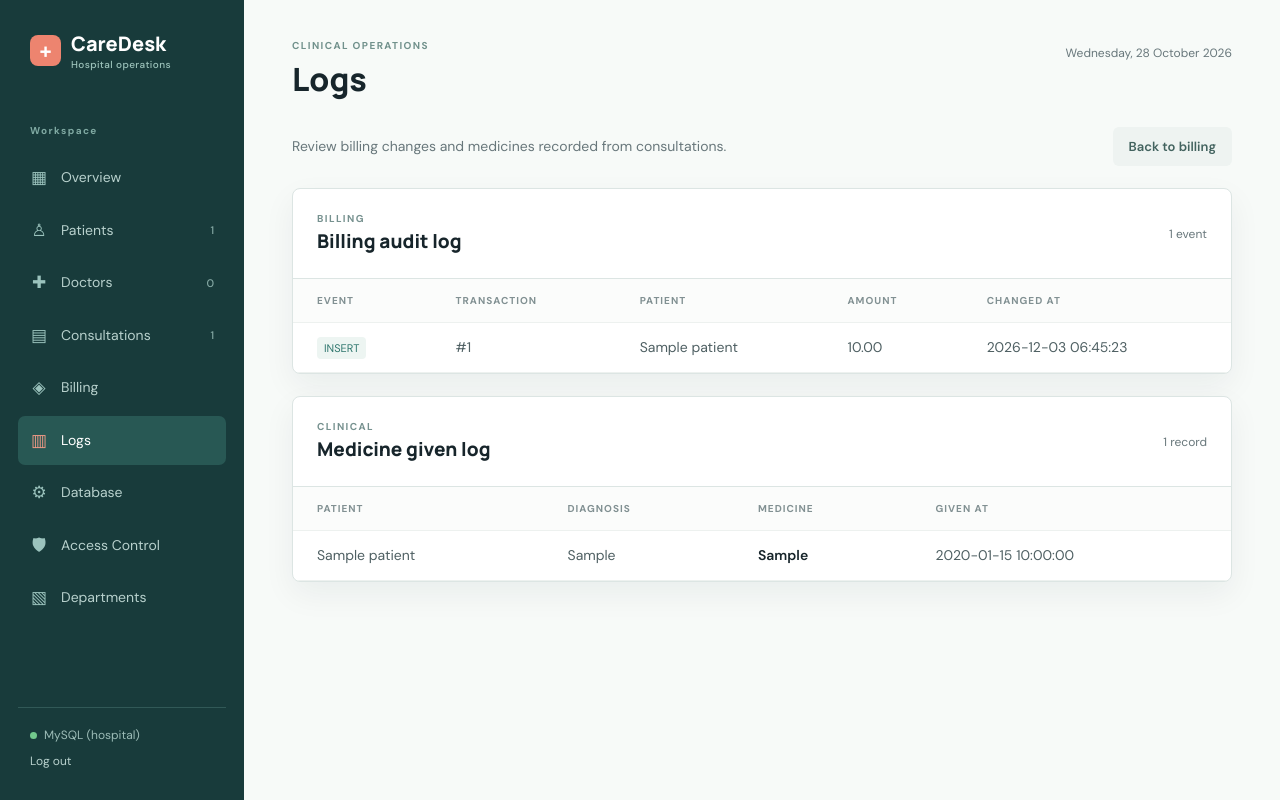
After one commit to termuxBash/HospitalManagement, a Flask app: page /logs in a window 1280 px wide. The commit adds this page. Run offline with Flask 3, Linux system fonts and the light colour scheme; the visitor is signed in with stand-in values (Sample User, id 1); tables that the repository leaves empty hold one stand-in row (values such as "Sample post").

Commit message:
feat: Implement logs page to review billing changes and medicines recorded

```diff
--- a/app.py
+++ b/app.py
@@ -653,11 +653,15 @@ if pymysql:
 @app.route("/")
 def dashboard():
     try:
+        def count_records(table):
+            row = fetch_one(f'SELECT COUNT(*) AS count FROM "{table}"')
+            return row["count"] if row is not None else 0
+
         stats = {
-            "patients": (fetch_one('SELECT COUNT(*) AS count FROM "Patient"') or {}).get("count", 0),
-            "doctors": (fetch_one('SELECT COUNT(*) AS count FROM "Doctor"') or {}).get("count", 0),
-            "consultations": (fetch_one('SELECT COUNT(*) AS count FROM "Consultation"') or {}).get("count", 0),
-            "billing": (fetch_one('SELECT COUNT(*) AS count FROM "Billing"') or {}).get("count", 0),
+            "patients": count_records("Patient"),
+            "doctors": count_records("Doctor"),
+            "consultations": count_records("Consultation"),
+            "billing": count_records("Billing"),
         }
         recent = fetch_all(
             '''SELECT c."ID", c."DateTime", c."Diagnosis", p."Name" AS patient,
@@ -901,6 +905,30 @@ def billing_audit():
     return render_template("billing_audit.html", groups=grouped_by_patient(records))
 
 
+@app.route("/logs")
+def logs():
+    billing_records = fetch_all(
+        '''SELECT a.*, COALESCE(p_new."Name", p_old."Name") AS patient
+           FROM "BillingAudit" a
+           LEFT JOIN "Consultation" c_new ON c_new."ID" = a."NewConsultationID"
+           LEFT JOIN "Patient" p_new ON p_new."ID" = c_new."PatientID"
+           LEFT JOIN "Consultation" c_old ON c_old."ID" = a."OldConsultationID"
+           LEFT JOIN "Patient" p_old ON p_old."ID" = c_old."PatientID"
+           ORDER BY a."AuditID" DESC'''
+    )
+    medicine_records = fetch_all(
+        '''SELECT m.*, p."Name" AS patient
+           FROM "MedicineGiven" m
+           LEFT JOIN "Patient" p ON p."ID" = m."PatientID"
+           ORDER BY m."ID" DESC'''
+    )
+    return render_template(
+        "logs.html",
+        billing_records=billing_records,
+        medicine_records=medicine_records,
+    )
+
+
 @app.route("/settings/database", methods=("GET", "POST"))
 def database_settings():
     cfg = read_database_config()
--- a/static/style.css
+++ b/static/style.css
@@ -350,6 +350,10 @@ body {
     border-radius: 8px;
     box-shadow: var(--shadow);
     overflow: hidden
+}
+
+.log-section {
+    margin-bottom: 22px
 }
 
 .panel-heading,
--- a/templates/base.html
+++ b/templates/base.html
@@ -29,6 +29,8 @@
         href="{{ url_for('consultations') }}"><span>▤</span>Consultations <b>{{ nav_counts.consultations }}</b></a>
       <a class="nav-link {% if request.endpoint in ['billing', 'new_billing'] %}active{% endif %}"
         href="{{ url_for('billing') }}"><span>◈</span>Billing</a>
+      <a class="nav-link {% if request.endpoint in ['logs', 'billing_audit'] %}active{% endif %}"
+        href="{{ url_for('logs') }}"><span>▥</span>Logs</a>
       <a class="nav-link {% if request.endpoint == 'database_settings' %}active{% endif %}"
         href="{{ url_for('database_settings') }}"><span>⚙</span>Database</a>
       <a class="nav-link {% if request.endpoint == 'access_control' %}active{% endif %}"
--- a/templates/billing.html
+++ b/templates/billing.html
@@ -2,7 +2,7 @@
 %}Billing{% endblock %} {% block content %}
 <div class="page-actions">
     <p class="page-intro">Track consultation charges in one dependable ledger.</p>
-    <span><a class="text-link" href="{{ url_for('billing_audit') }}">View change history</a>
+    <span><a class="text-link" href="{{ url_for('logs') }}">View logs</a>
         <a class="button" href="{{ url_for('new_billing') }}">+ Record payment</a></span>
 </div>
 <section class="panel">
--- /dev/null
+++ b/templates/logs.html
@@ -0,0 +1,79 @@
+{% extends 'base.html' %}
+{% block title %}Logs{% endblock %}
+{% block heading %}Logs{% endblock %}
+{% block content %}
+<div class="page-actions">
+    <p class="page-intro">Review billing changes and medicines recorded from consultations.</p>
+    <a class="button secondary" href="{{ url_for('billing') }}">Back to billing</a>
+</div>
+
+<section class="panel log-section">
+    <div class="panel-heading">
+        <div>
+            <p class="eyebrow">BILLING</p>
+            <h2>Billing audit log</h2>
+        </div>
+        <span class="result-count">{{ billing_records|length }} event{{ '' if billing_records|length == 1 else 's' }}</span>
+    </div>
+    <div class="table-wrap">
+        <table>
+            <thead>
+                <tr>
+                    <th>Event</th>
+                    <th>Transaction</th>
+                    <th>Patient</th>
+                    <th>Amount</th>
+                    <th>Changed at</th>
+                </tr>
+            </thead>
+            <tbody>
+                {% for r in billing_records %}
+                <tr>
+                    <td><span class="tag">{{ r.Action }}</span></td>
+                    <td>#{{ r.TransactionID or '—' }}</td>
+                    <td>{{ r.patient or 'Unlinked patient' }}</td>
+                    <td class="amount">{{ r.NewAmount if r.NewAmount is not none else (r.OldAmount if r.OldAmount is not none else '—') }}</td>
+                    <td>{{ r.ChangedAt }}</td>
+                </tr>
+                {% else %}
+                <tr><td colspan="5" class="empty">No billing audit events have been recorded yet.</td></tr>
+                {% endfor %}
+            </tbody>
+        </table>
+    </div>
+</section>
+
+<section class="panel log-section">
+    <div class="panel-heading">
+        <div>
+            <p class="eyebrow">CLINICAL</p>
+            <h2>Medicine given log</h2>
+        </div>
+        <span class="result-count">{{ medicine_records|length }} record{{ '' if medicine_records|length == 1 else 's' }}</span>
+    </div>
+    <div class="table-wrap">
+        <table>
+            <thead>
+                <tr>
+                    <th>Patient</th>
+                    <th>Diagnosis</th>
+                    <th>Medicine</th>
+                    <th>Given at</th>
+                </tr>
+            </thead>
+            <tbody>
+                {% for r in medicine_records %}
+                <tr>
+                    <td>{{ r.patient or 'Unlinked patient' }}</td>
+                    <td>{{ r.Diagnosis or '—' }}</td>
+                    <td><strong>{{ r.Medicine or '—' }}</strong></td>
+                    <td>{{ r.DateTime }}</td>
+                </tr>
+                {% else %}
+                <tr><td colspan="4" class="empty">No medicine records have been recorded yet.</td></tr>
+                {% endfor %}
+            </tbody>
+        </table>
+    </div>
+</section>
+{% endblock %}
```
Also changed, not shown: hospital1.db.
